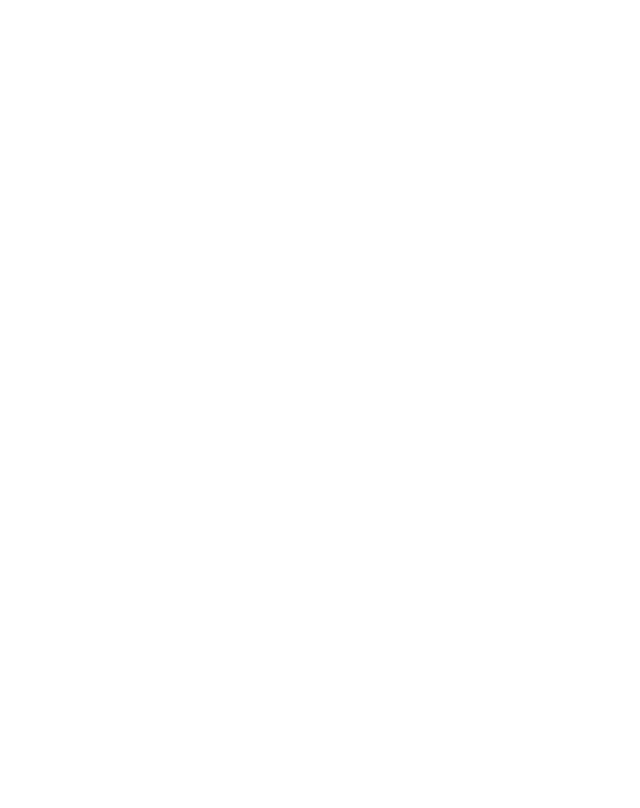
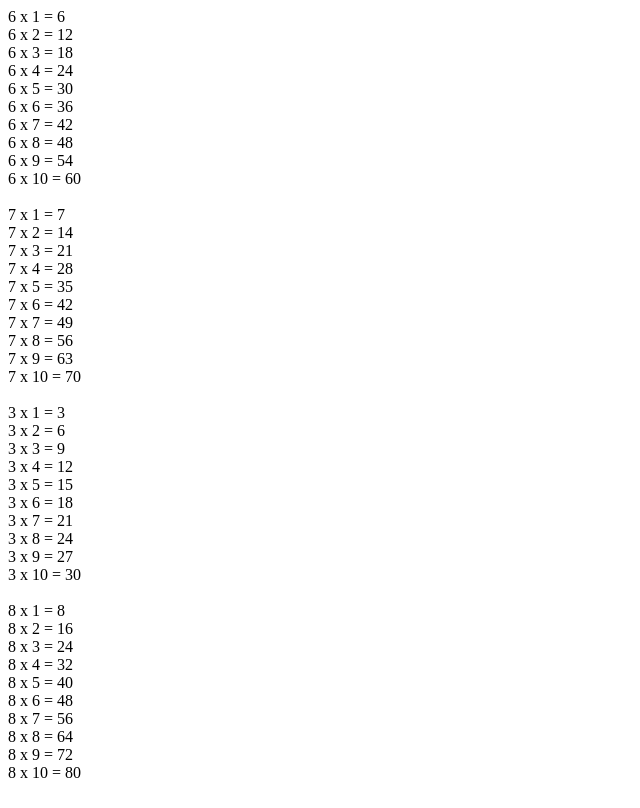
Before and after one commit to fahimfaisaltarun/ostadAssignment, a plain HTML site: page index.html in a window 1280 px wide. Shown: the whole page, without its empty margins (0-640 px from the left). Drawn offline with Linux system fonts and the light colour scheme.

Commit message:
print in screen

```diff
--- a/index.html
+++ b/index.html
@@ -2,8 +2,9 @@
     function multiplicationTable(num){
         for(let i = 1; i <= 10; i++){
             let product = i * num
-            console.log(`${num} x ${i} = ${product}`)
+            document.write(`${num} x ${i} = ${product} <br>`)
         }
+        document.write('<br>')
     }
     multiplicationTable(6)
     multiplicationTable(7)
```
